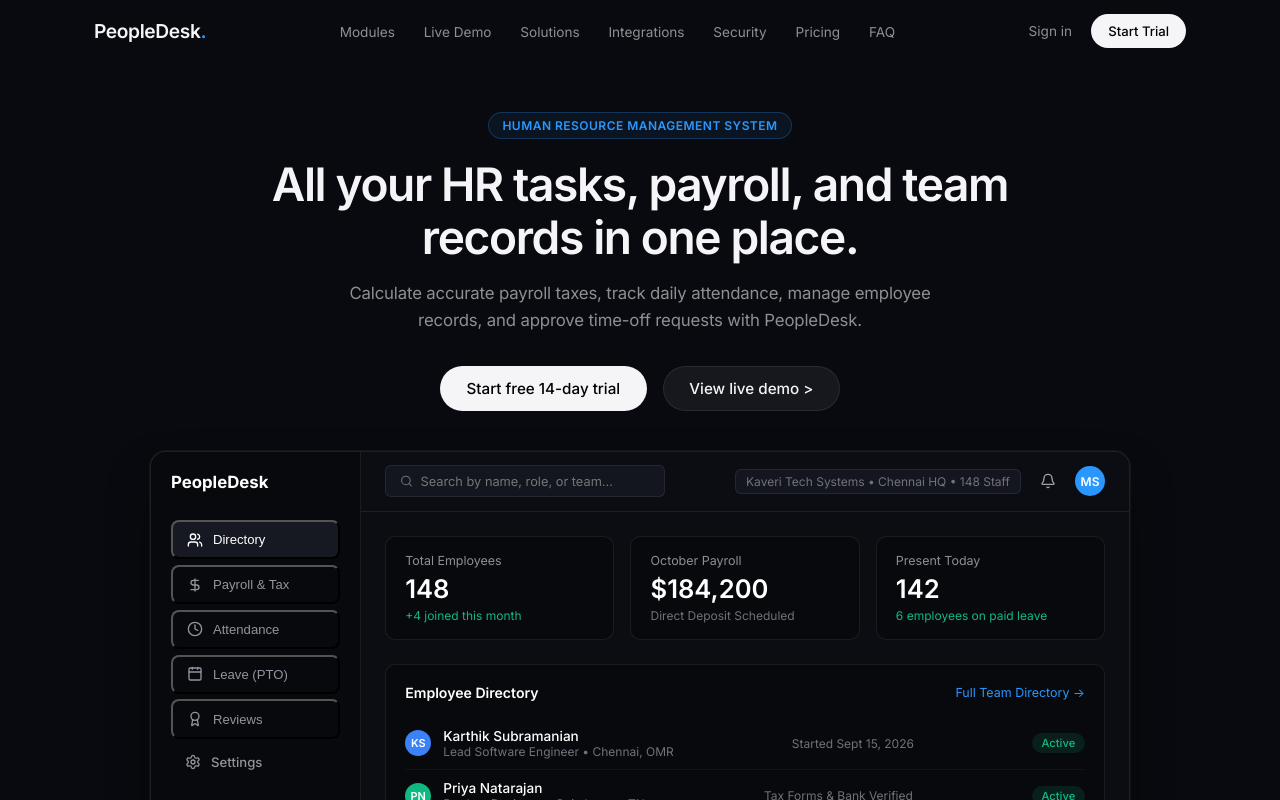
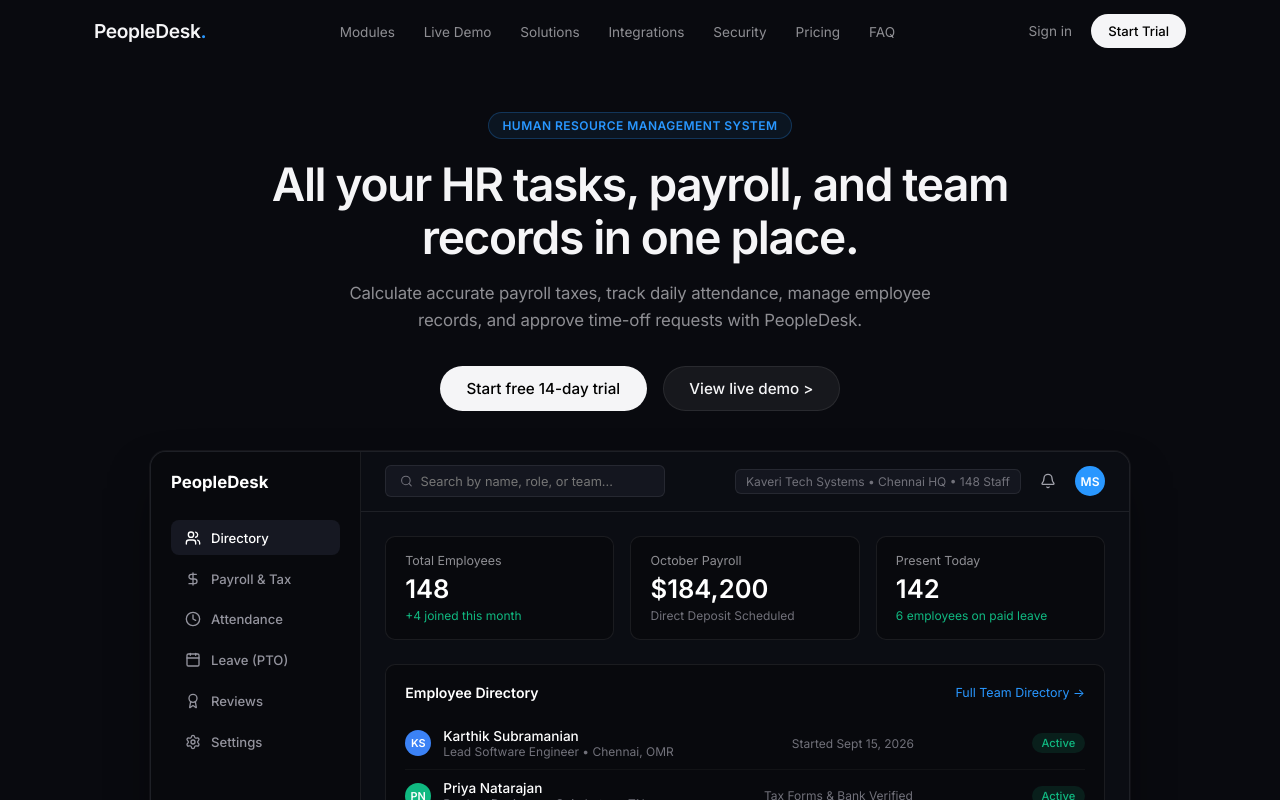
Before and after one commit to arounesharoulor/Landing-page, a React (Vite) app: page / in a window 1280 px wide. Shown: the top 800 px of the page. Built offline with nearby package versions, Linux system fonts and the light colour scheme.

Commit message:
update readme for assignment submission and clean hero nav tabs

```diff
--- a/src/components/Hero.jsx
+++ b/src/components/Hero.jsx
@@ -8,15 +8,6 @@
   { id: 4, name: 'Divya Ramachandran', role: 'Senior Financial Analyst • Chennai, Guindy', dept: 'Finance', meta: 'Benefits Enrolled', status: 'Active', avatar: 'DR', color: 'blue' },
   { id: 5, name: 'Senthil Kumar', role: 'DevOps & Cloud Engineer • Madurai, TN', dept: 'Engineering', meta: 'Onboarding Checklist (3/4)', status: 'Onboarding', avatar: 'SK', color: 'green' }
 ];
-
-const navBtnStyle = {
-  background: 'transparent',
-  border: 'none',
-  width: '100%',
-  textAlign: 'left',
-  cursor: 'pointer',
-  fontFamily: 'inherit'
-};
 
 const Hero = () => {
   const [activeTab, setActiveTab] = useState('directory');
@@ -59,53 +50,57 @@
             <div className="dash-sidebar">
                 <div className="dash-logo">PeopleDesk</div>
                 <div className="dash-nav">
-                    <button
-                      type="button"
+                    <div
+                      role="button"
+                      tabIndex={0}
                       className={`dash-nav-item ${activeTab === 'directory' ? 'active' : ''}`}
                       onClick={() => setActiveTab('directory')}
-                      style={{ navBtnStyle, background: activeTab === 'directory' ? '#161822' : 'transparent' }}
+                      style={{ cursor: 'pointer' }}
                     >
                       <Users size={16} /> Directory
-                    </button>
-                    <button
-                      type="button"
+                    </div>
+                    <div
+                      role="button"
+                      tabIndex={0}
                       className={`dash-nav-item ${activeTab === 'payroll' ? 'active' : ''}`}
                       onClick={() => setActiveTab('payroll')}
-                      style={{ navBtnStyle, background: activeTab === 'payroll' ? '#161822' : 'transparent' }}
+                      style={{ cursor: 'pointer' }}
                     >
                       <DollarSign size={16} /> Payroll &amp; Tax
-                    </button>
-                    <button
-                      type="button"
+                    </div>
+                    <div
+                      role="button"
+                      tabIndex={0}
                       className={`dash-nav-item ${activeTab === 'attendance' ? 'active' : ''}`}
                       onClick={() => setActiveTab('attendance')}
-                      style={{ navBtnStyle, background: activeTab === 'attendance' ? '#161822' : 'transparent' }}
+                      style={{ cursor: 'pointer' }}
                     >
                       <Clock size={16} /> Attendance
-                    </button>
-                    <button
-                      type="button"
+                    </div>
+                    <div
+                      role="button"
+                      tabIndex={0}
                       className={`dash-nav-item ${activeTab === 'leave' ? 'active' : ''}`}
                       onClick={() => setActiveTab('leave')}
-                      style={{ navBtnStyle, background: activeTab === 'leave' ? '#161822' : 'transparent' }}
+                      style={{ cursor: 'pointer' }}
                     >
                       <Calendar size={16} /> Leave (PTO)
-                    </button>
-                    <button
-                      type="button"
+                    </div>
+                    <div
+                      role="button"
+                      tabIndex={0}
                       className={`dash-nav-item ${activeTab === 'performance' ? 'active' : ''}`}
                       onClick={() => setActiveTab('performance')}
-                      style={{ navBtnStyle, background: activeTab === 'performance' ? '#161822' : 'transparent' }}
+                      style={{ cursor: 'pointer' }}
                     >
                       <Award size={16} /> Reviews
-                    </button>
-                    <button
-                      type="button"
+                    </div>
+                    <div
                       className="dash-nav-item"
-                      style={navBtnStyle}
+                      style={{ cursor: 'pointer' }}
                     >
                       <Settings size={16} /> Settings
-                    </button>
+                    </div>
                 </div>
                 <div className="sidebar-footer">
                   <div className="compliance-tag">
```
Also changed, not shown: 1 other file (tests, documents, lock files or other folders).
